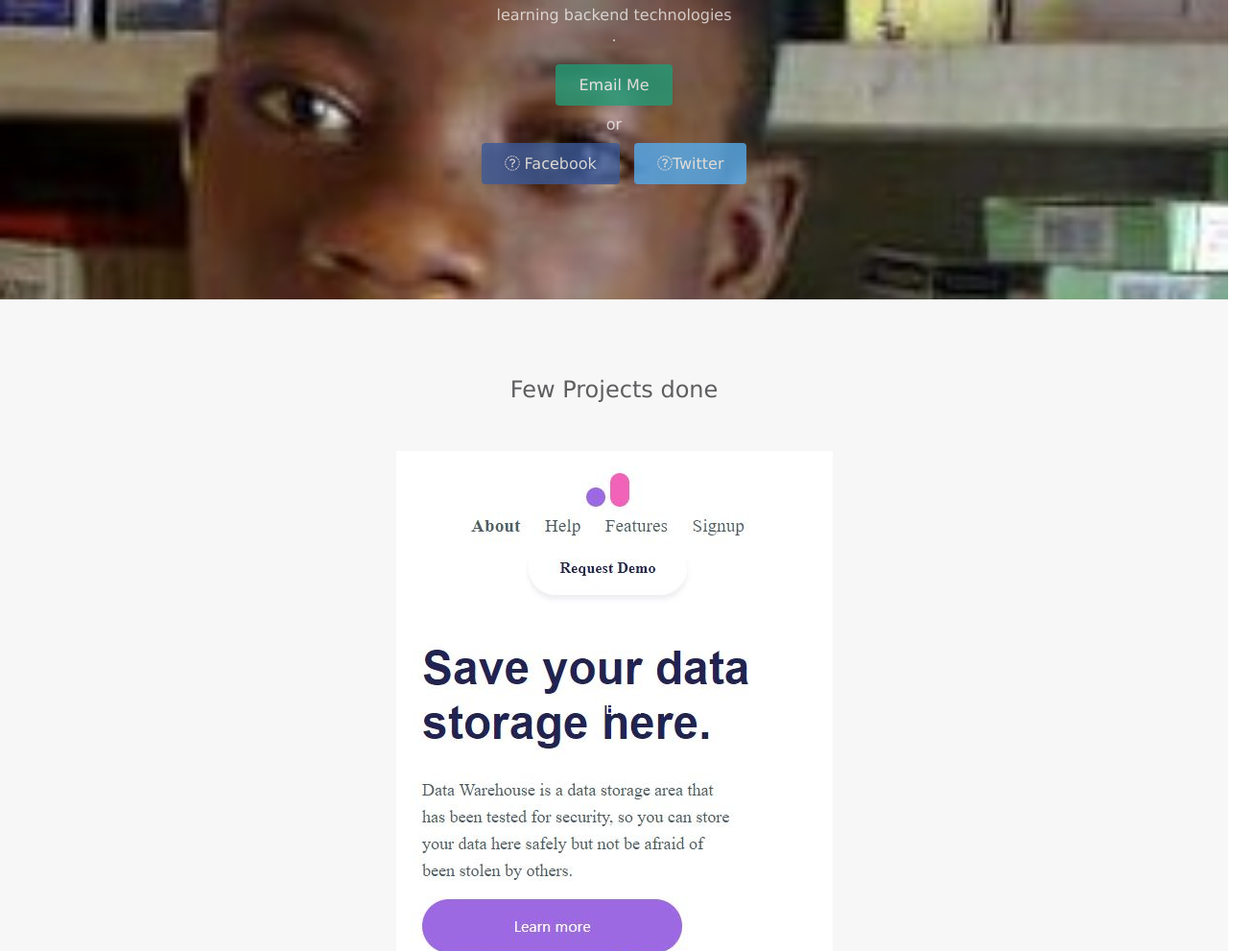
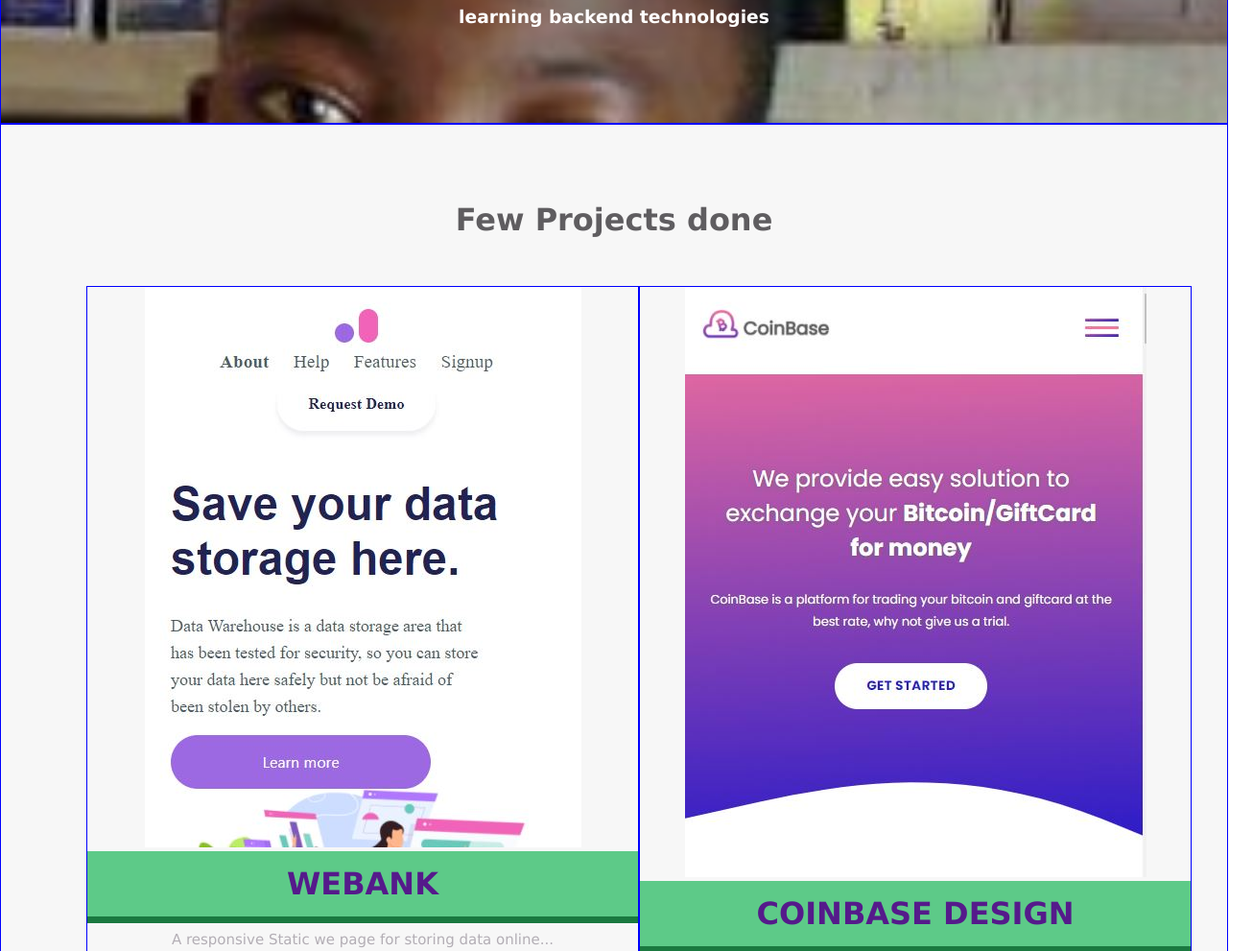
Before and after one commit to Tdaycode/portfolio, a plain HTML site: page index.html in a window 1280 px wide. Shown: the part 300-1291 px from the top of the page at 96% size, 1306 px wide, since content can reach past the window. Drawn offline with Linux system fonts and the light colour scheme.

```diff
--- a/index.html
+++ b/index.html
@@ -32,56 +32,51 @@
         <div class="container">
             <h1>HI, I'm Ganiyu Omotayo</h1>
             <h1>A frontend developer.</h1>
-            <p>learning backend technologies</p>
-            <p>.</p>
-            <div class="btn-wrapper">
-                <a href="mailto:ganiyuomotayo200@gmail.com" class="btn signup">Email Me</a>
-                <p>or</p>
-                <a href="https://www.facebook.com/gsodik1" class="btn facebook"><span class="fa fa-facebook"></span> Facebook</a>
-                <a href="https://www.twitter.com/tdaycode" class="btn twitter "><span class="fa fa-twitter "></span>Twitter</a>
-            </div>
+            <h3>learning backend technologies</h3>
+
+
         </div>
     </div>
     <div class="project-wrapper ">
-        <div class="container ">
+        <div class=" ">
             <div class="heading ">
-                <h2>Few Projects done</h2>
+                <h1>Few Projects done</h1>
             </div>
-            <div class="project-cntainer">
+            <div class="project-container">
                 <div class="project ">
                     <div class="project-icon ">
                         <img src="/images/webank.JPG ">
-                        <p>WEBANK</p>
+                        <h1 class="message"><a href="">WEBANK</a></h1>
                     </div>
                     <p class="text-contents ">A responsive Static we page for storing data online...</p>
                 </div>
                 <div class="project ">
                     <div class="project-icon ">
                         <img src="images/Coinbase.JPG">
-                        <p>COINBASE DESIGN</p>
+                        <h1 class="message"><a href="">COINBASE DESIGN</a></h1>
                     </div>
                     <p class="text-contents ">A multi page coinbase app designed with react.</p>
                 </div>
                 <div class="project ">
                     <div class="project-icon ">
                         <img src="images/tindog.JPG ">
-                        <p>TINDOG</p>
+                        <h1 class="message"><a href="">TINDOG</a></h1>
                     </div>
                     <p class="text-contents ">A responsive web page build with boostrap</p>
                 </div>
                 <div class="project ">
                     <div class="project-icon ">
                         <img src="images/drum.JPG ">
-                        <p>Drum Kit App</p>
+                        <h1 class="message"><a href="">Drum Kit App</a></h1>
                     </div>
                     <p class="text-contents ">A drum kit app implemented with javaScript.</p>
                 </div>
-                <div class="clear "></div>
+
             </div>
         </div>
     </div>
     <div class="message-wrapper ">
-        <div class="container ">
+        <div class=" ">
             <div class="heading ">
                 <form name="contact" action="POST" data-netlify="true">
 
--- a/styles.css
+++ b/styles.css
@@ -31,10 +31,16 @@ a {
     clear: left;
 }
 
+header {
+    border: 1px solid blue;
+    /* width: 100vw; */
+}
+
 .container {
     max-width: 1170px;
     padding: 0 15px;
     margin: 0 auto;
+    width: 100vw;
 }
 
 .top-wrapper {
@@ -43,6 +49,7 @@ a {
     background-size: cover;
     color: white;
     text-align: center;
+    border: blue 1px solid;
 }
 
 .top-wrapper h1 {
@@ -64,19 +71,6 @@ a {
 
 .btn-wrapper p {
     margin: 10px 0;
-}
-
-.signup {
-    background-color: #239b76;
-}
-
-.facebook {
-    background-color: #3b5998;
-    margin-right: 10px;
-}
-
-.twitter {
-    background-color: #55acee;
 }
 
 .btn {
@@ -134,10 +128,11 @@ header {
 
 .project-wrapper {
     padding-bottom: 80px;
-    padding-left: 5%;
-    padding-right: 5%;
+    padding-left: 25px;
+    padding-right: 25px;
     background-color: #f7f7f7;
     text-align: center;
+    border: 1px solid blue;
 }
 
 .heading {
@@ -152,24 +147,31 @@ header {
 
 .project-container {
     display: flex;
-    flex-direction: column;
+    flex-direction: row;
+    justify-content: center;
+    flex-wrap: wrap;
+    width: 100vw;
 }
 
 .project {
-    display: flex;
-    flex-direction: column;
+    /* display: flex;
+    flex-direction: column; */
+    border: 1px solid blue;
+    width: 45%;
 }
 
-.project-icon {
+
+/* .project-icon {
     position: relative;
-}
+} */
 
-.project-icon p {
+
+/* .project-icon p {
     position: absolute;
     top: 44%;
     width: 100%;
     color: white;
-}
+} */
 
 .text-contents {
     width: 80%;
@@ -197,7 +199,7 @@ header {
 }
 
 .message:active {
-    position: relative;
+    /* position: relative; */
     top: 7px;
     box-shadow: none;
 }
```
